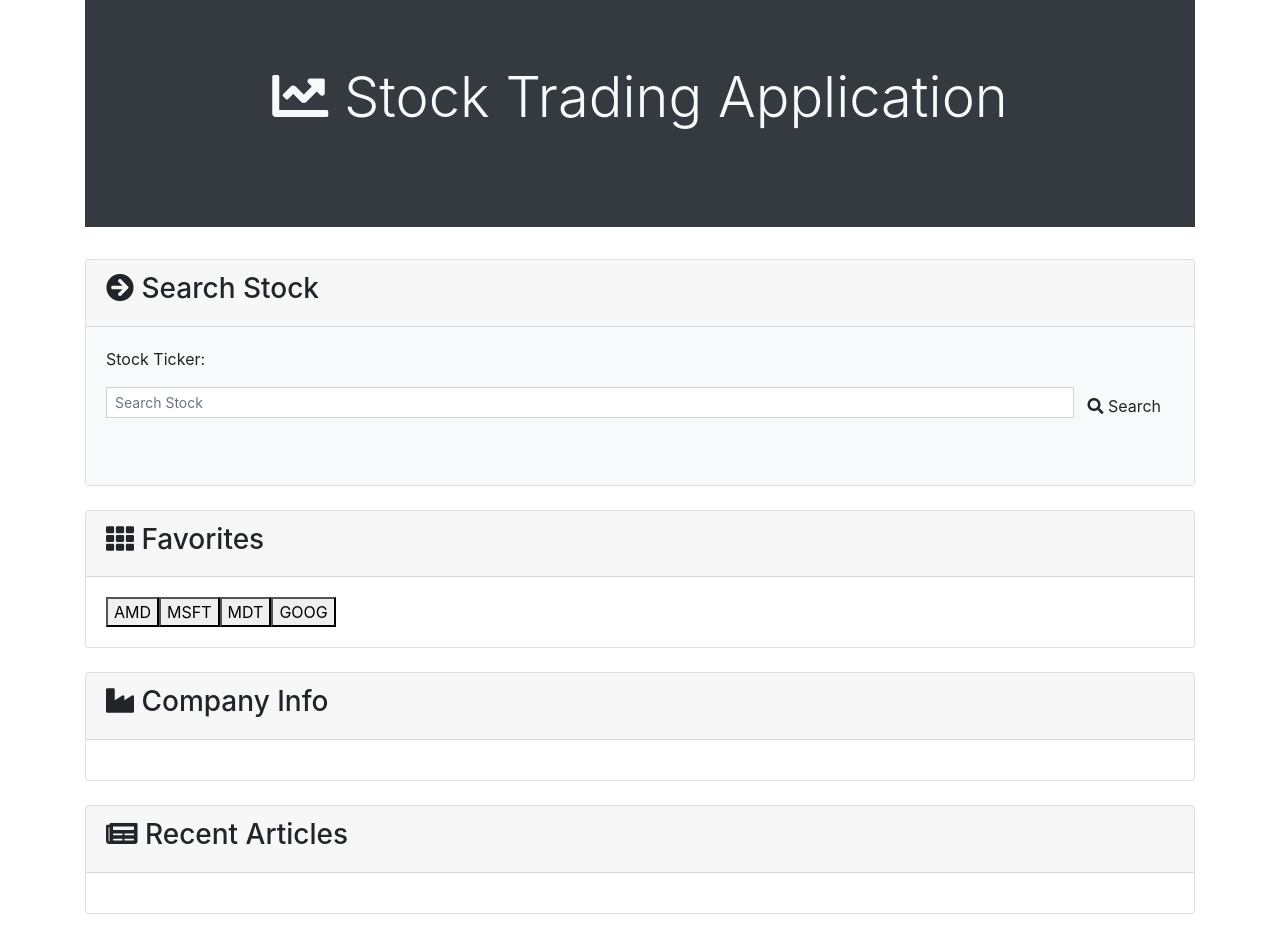
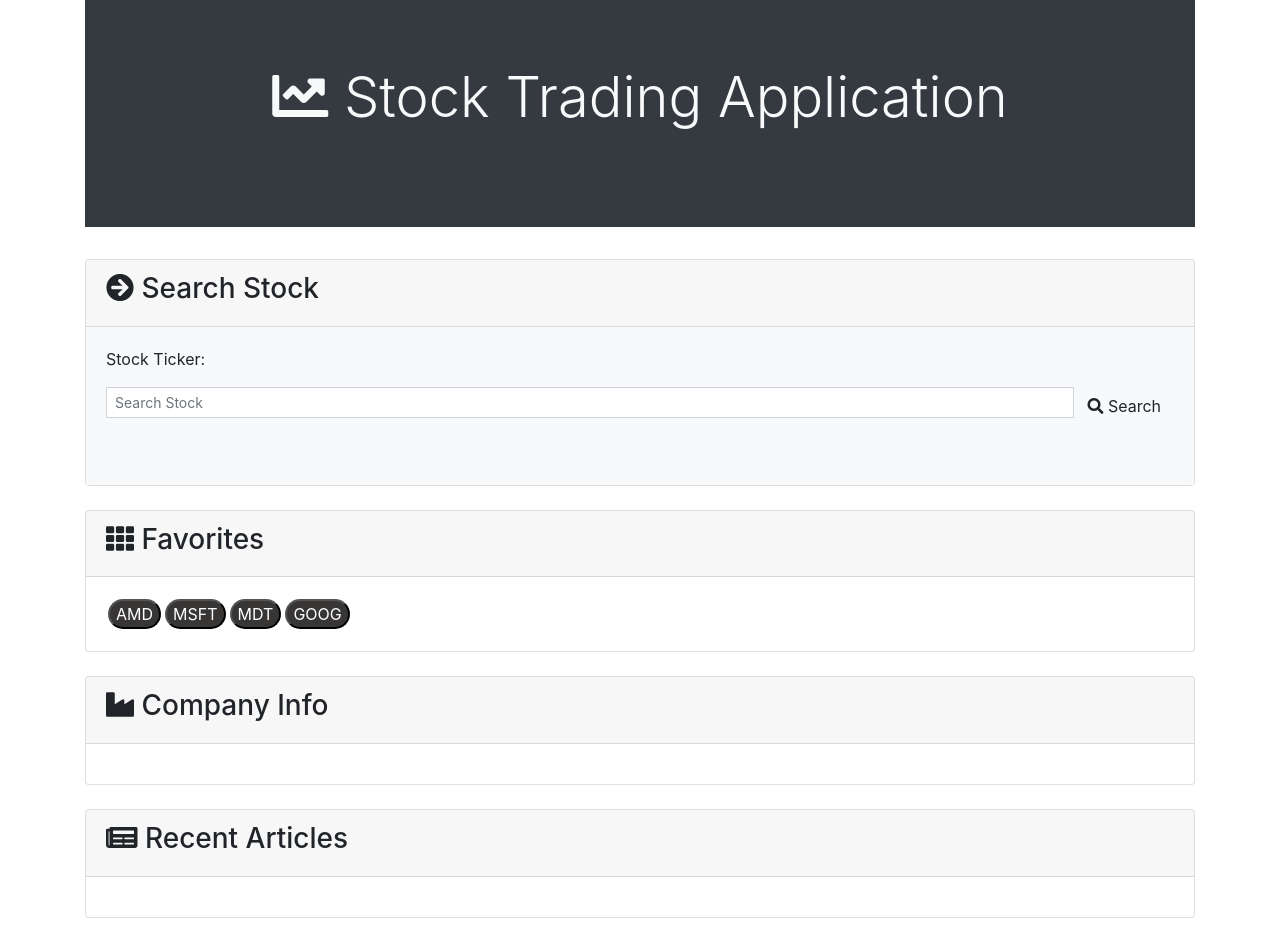
Before and after one commit to nvbcode/stockTrading, a plain HTML site: page index.html in a window 1280 px wide. Drawn offline with nearby package versions, Linux system fonts and the light colour scheme; no server answers.

Commit message:
added style sheet, stylized the stock ticker buttons. Article links now open in new tab

```diff
--- a/app.js
+++ b/app.js
@@ -33,7 +33,7 @@ $(document).ready(function () {
                 console.log(newsHeadline);
                 let newsURL = getNews[i].url;
                 console.log(newsURL);
-                $('#relatedArticles').append(`<a href = '${newsURL}'> ${newsHeadline} </a><br>`);
+                $('#relatedArticles').append(`<a href = '${newsURL}' target= "_blank" > ${newsHeadline}</a><br>`);
 
             };
         });
--- a/index.html
+++ b/index.html
@@ -9,6 +9,7 @@
         crossorigin="anonymous">
     <link rel="stylesheet" href="https://use.fontawesome.com/releases/v5.3.1/css/all.css" integrity="sha384-mzrmE5qonljUremFsqc01SB46JvROS7bZs3IO2EmfFsd15uHvIt+Y8vEf7N7fWAU"
         crossorigin="anonymous">
+        <link rel="stylesheet" href ='style.css'>
 
 
     <title>Stock Reports</title>
--- /dev/null
+++ b/style.css
@@ -0,0 +1,6 @@
+.stock {
+    background-color: rgb(56, 53, 53);
+    color: white;
+    margin: 2px;
+    border-radius: 30px;
+};
```
Lines whose indentation alone changed are shown as unchanged.
